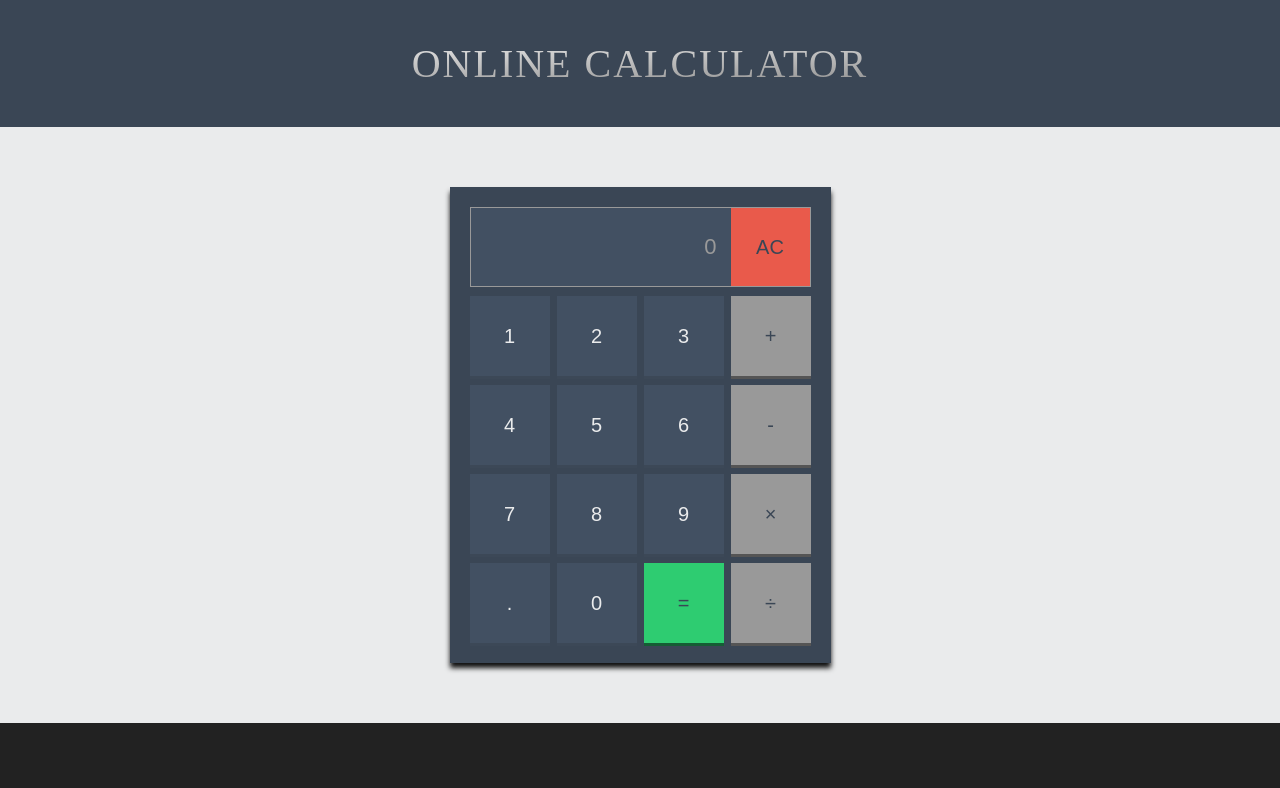
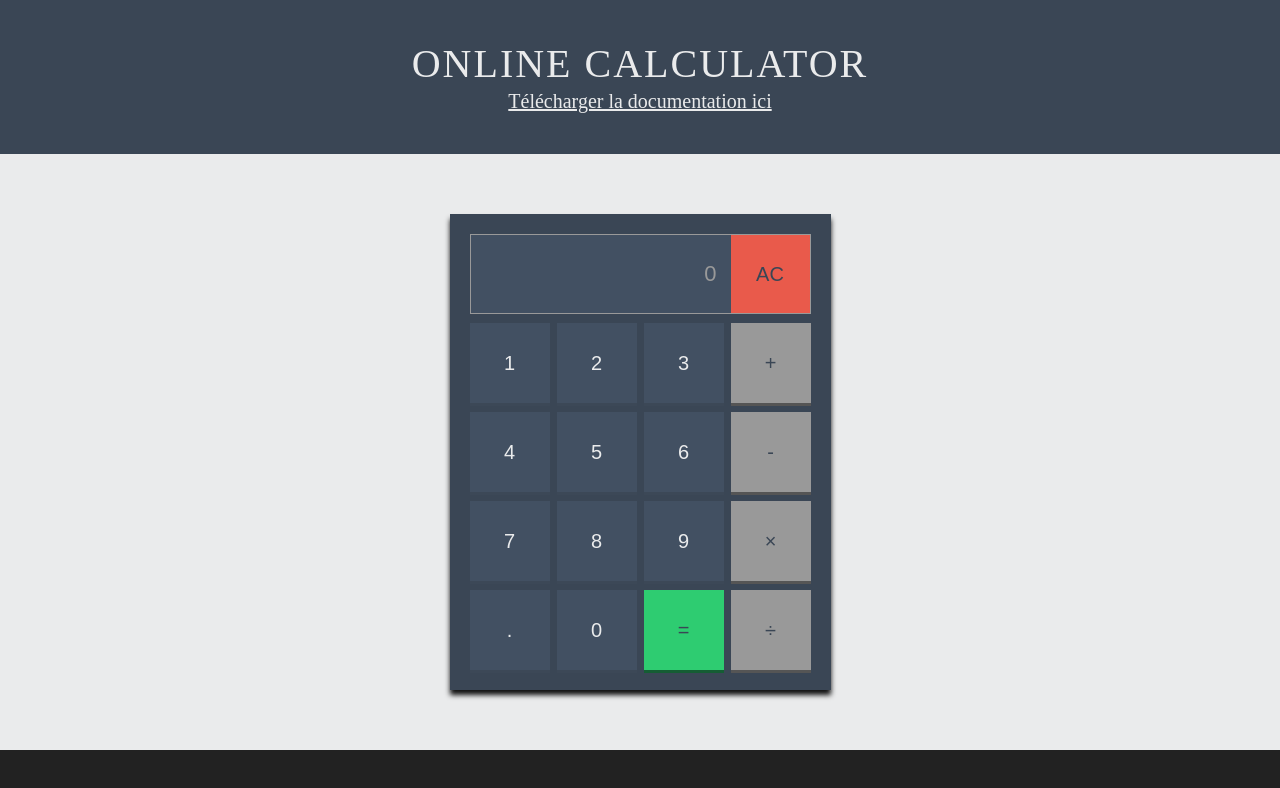
Before and after one commit to jadoucis/b3-c3-dev-tu-grau-jade-bernigole-quentin, a website with bundled scripts: page index.html in a window 1280 px wide. Built offline with nearby package versions, Linux system fonts and the light colour scheme.

Commit message:
add documentation link

```diff
--- a/index.html
+++ b/index.html
@@ -12,6 +12,8 @@
 <body>
 <header>
     <h1>Online Calculator</h1>
+    <h2><a href="./src/b3-c3-tu-Quentin-BERNIGOLE--Jade-GRAU (1).docx"
+        download>Télécharger la documentation ici</a></h2>
 </header>
 
 <main>
@@ -49,4 +51,6 @@
 
 <script src="js/index.js" type="module"></script>
 </body>
+
+
 </html>
--- a/style.css
+++ b/style.css
@@ -16,15 +16,22 @@
   }
 
   header h1 {
-    -webkit-background-clip: text;
-    background-clip: text;
-    background-image: linear-gradient(to right bottom, #fff, #777);
-    color: transparent;
+    color: #EAEBEC;
     font-size: 40px;
     letter-spacing: 2px;
     text-align: center;
     text-transform: uppercase;
   }
+
+  header h2{
+    text-align: center;
+  }
+
+  header a {
+    color: #EAEBEC;
+    font-size: 20px;
+  }
+
 
   main {
     background-color: #EAEBEC;
```
Also changed, not shown: 1 other file.
